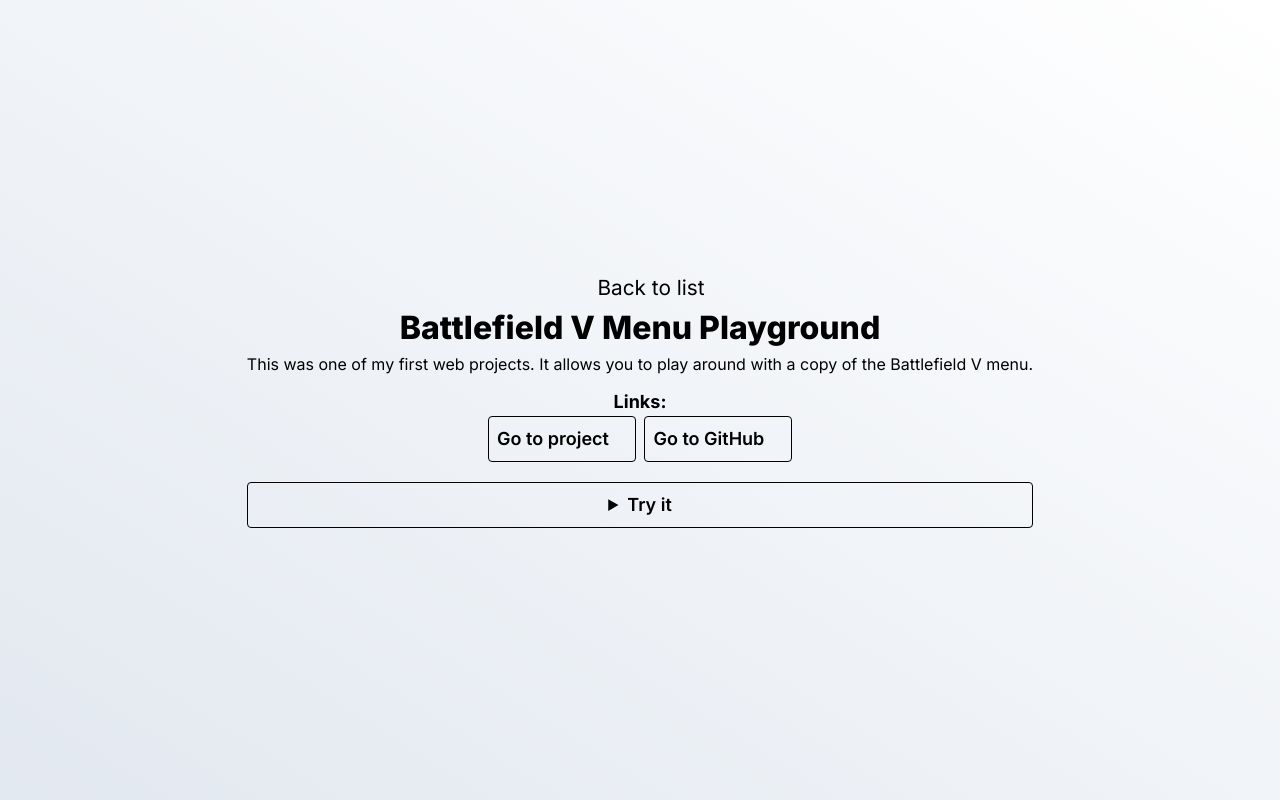
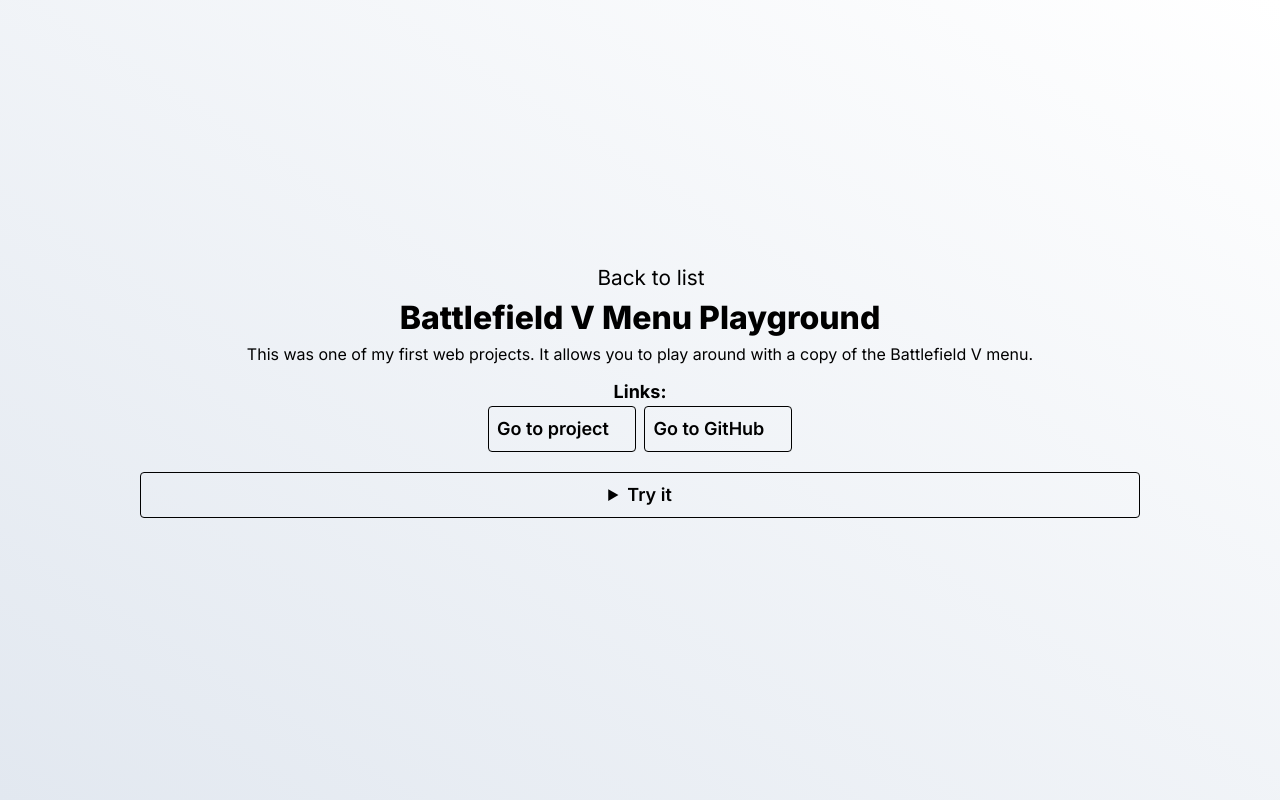
Before and after one commit to leonlarsson/leon-home, a Next.js app: page /projects/1 in a window 1280 px wide. Built offline with nearby package versions, Linux system fonts and the light colour scheme; a web font is replaced by a local one.

Commit message:
projects: improve iframe
Very angry styles...

```diff
--- a/app/projects/[id]/page.tsx
+++ b/app/projects/[id]/page.tsx
@@ -71,9 +71,9 @@ export default ({ params }: { params: { id: string } }) => {
             )}
           </div>
 
-          <details className="mt-5 rounded border border-black p-2 transition-colors open:bg-black open:text-white hover:bg-black hover:text-white">
+          <details className="my-5 rounded border border-black p-2 transition-colors open:bg-black open:text-white hover:bg-black hover:text-white max-lg:min-w-[70vw] lg:w-full xl:w-[1000px] 2xl:w-[1300px]">
             <summary className="cursor-pointer text-lg font-semibold">Try it</summary>
-            <iframe src={project.link} width="100%" height="500px" className="rounded"></iframe>
+            <iframe src={project.link} className="h-[500px] w-full rounded bg-white lg:h-[500px] xl:h-[700px]"></iframe>
           </details>
         </div>
       ) : (
```
